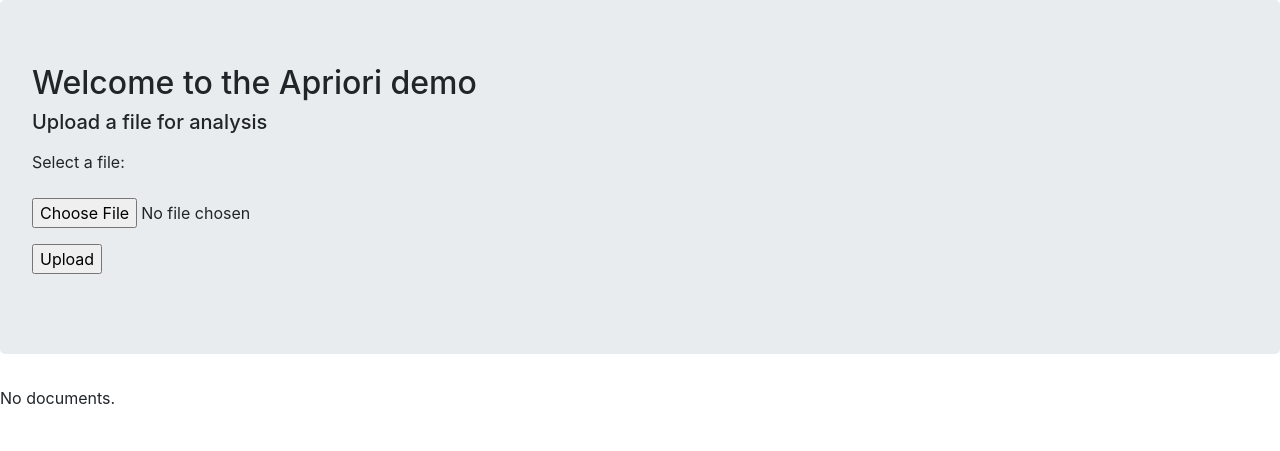
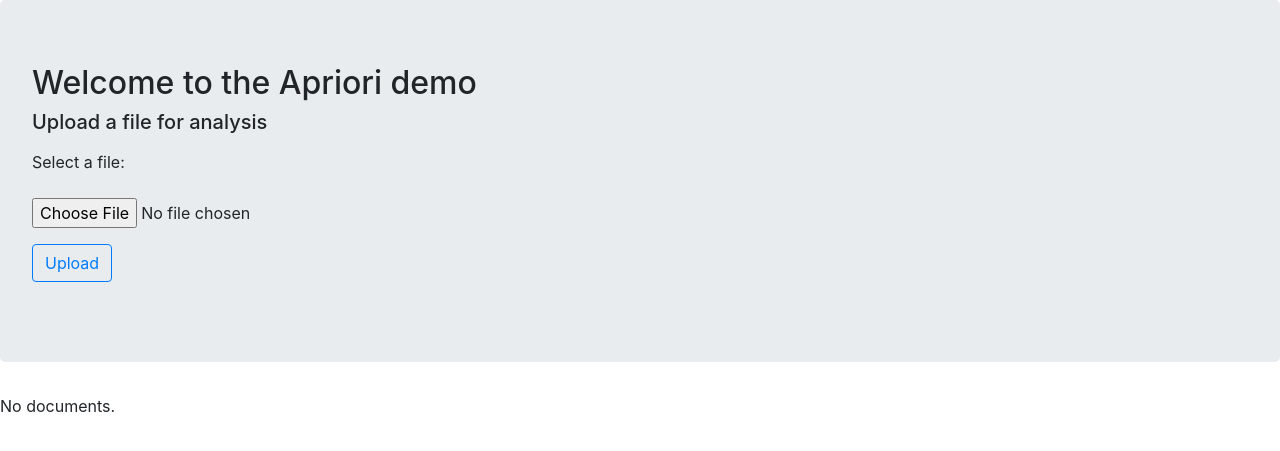
Before and after one commit to JavaKoala/aprioridemo, a Django app: page /apriori/ in a window 1280 px wide. Shown: the top 451 px of the page. Run offline with Django 3.2, Linux system fonts and the light colour scheme; data that the repository does not hold is empty; some libraries are stand-ins or nearby versions.

Commit message:
Added button styling

```diff
--- a/apriori/templates/apriori/index.html
+++ b/apriori/templates/apriori/index.html
@@ -17,7 +17,7 @@
                 {{ form.datafile }}
             </p>
 
-            <p><input type="submit" value="Upload"/></p>
+            <p><input type="submit" value="Upload" class="btn btn-outline-primary"/></p>
         </form>
     </div>
 
```
